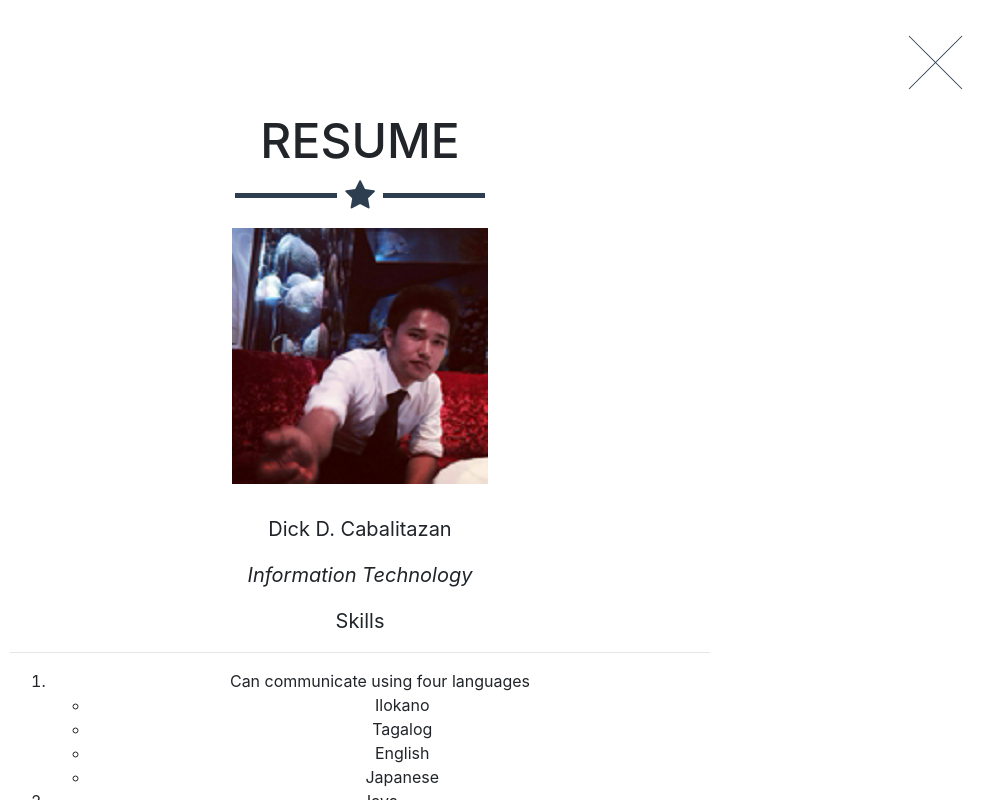
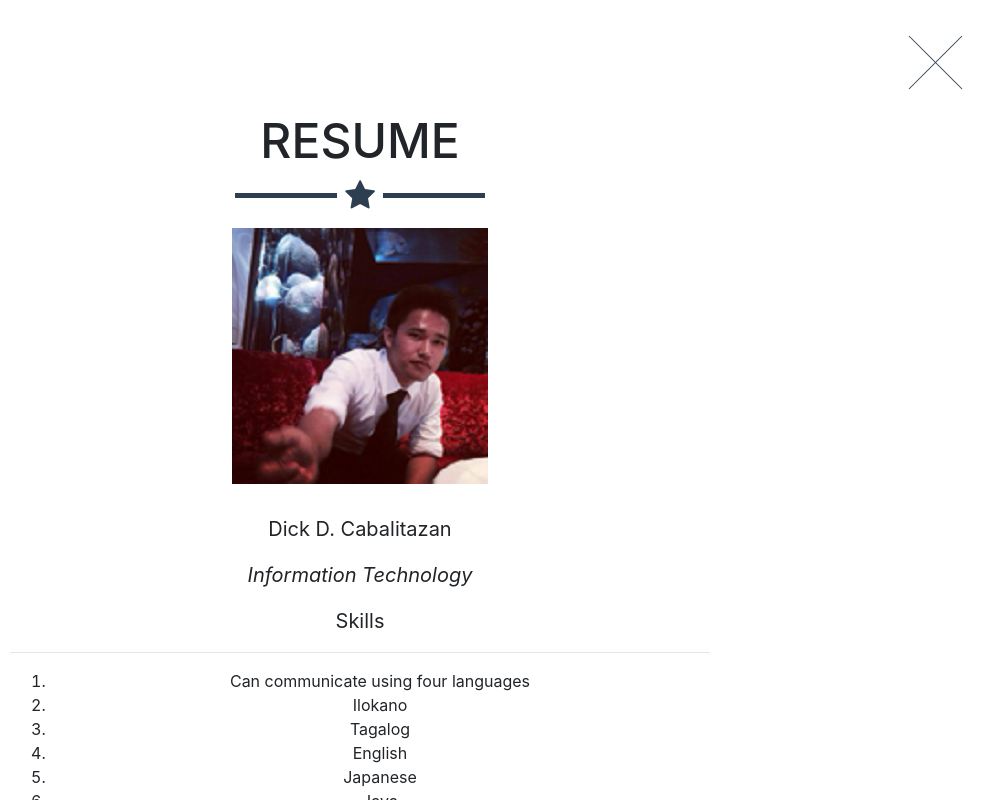
Before and after one commit to Cabalitazan/Cabalitazan.github.io, a website with bundled scripts: page index.html in a window 1280 px wide. Both pictures are taken after a click on the link 260 px from the left and 1131 px from the top of the page. Shown: the part 731-1531 px from the top of the page, without its empty margins (280-1274 px from the left). Built offline with nearby package versions, Linux system fonts and the light colour scheme; a script that the page names is missing; files whose address does not match are found by name.

Commit message:
Update index.html

```diff
--- a/index.html
+++ b/index.html
@@ -244,12 +244,10 @@ s.setAttribute('data-timestamp', +new Date());
   <hr>
   <ol>
   <li> Can communicate using four languages</li>
-  <ul>
-  <li>&nbsp;Ilokano</li>
-  <li>&nbsp;Tagalog</li>
-  <li>&nbsp;English</li>
-  <li>&nbsp;Japanese</li>
-</ul>
+  <li>Ilokano</li>
+  <li>Tagalog</li>
+  <li>English</li>
+  <li>Japanese</li>
   <li>Java</li>
   <li>HTML</li>
 
```
